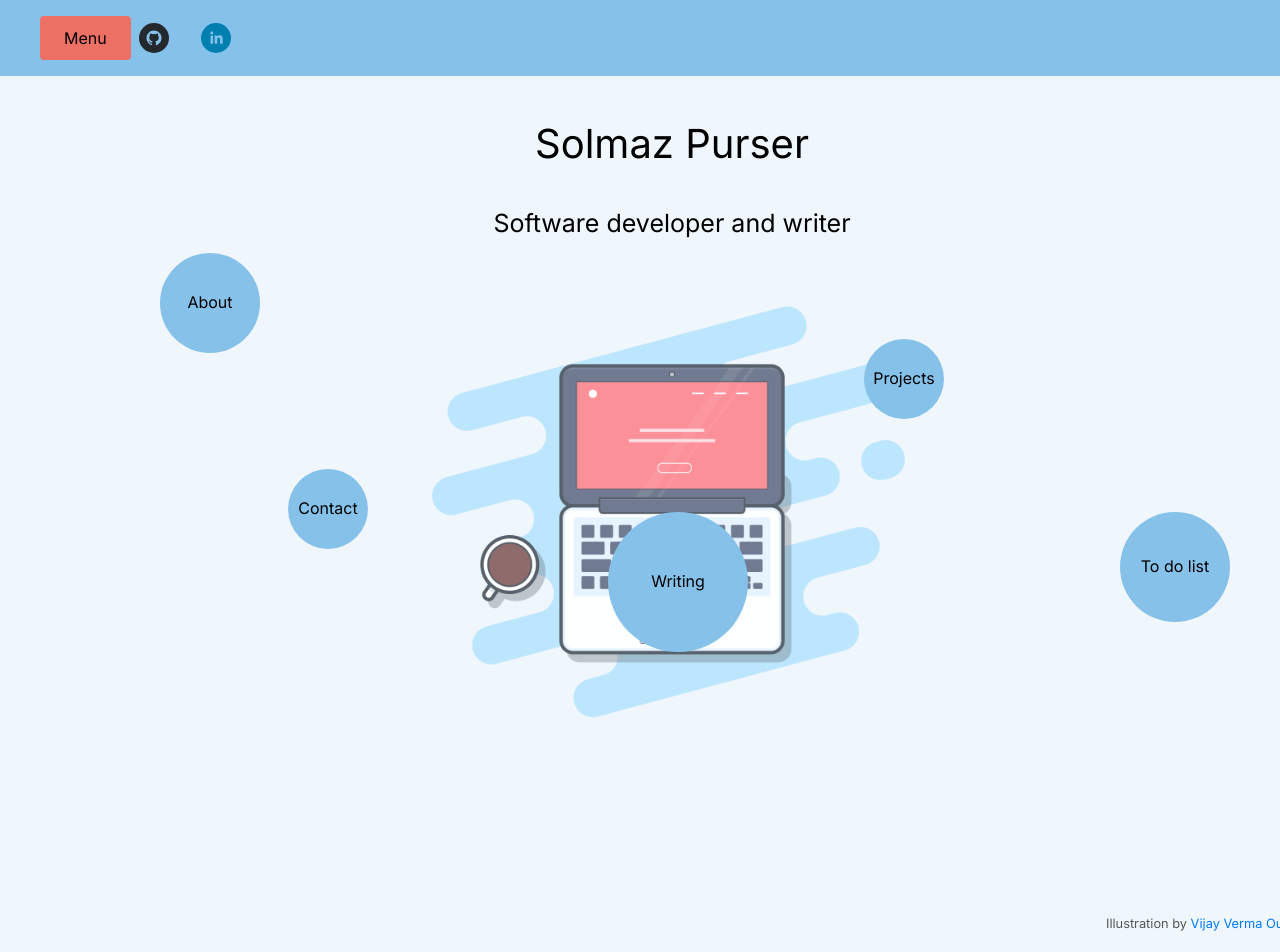
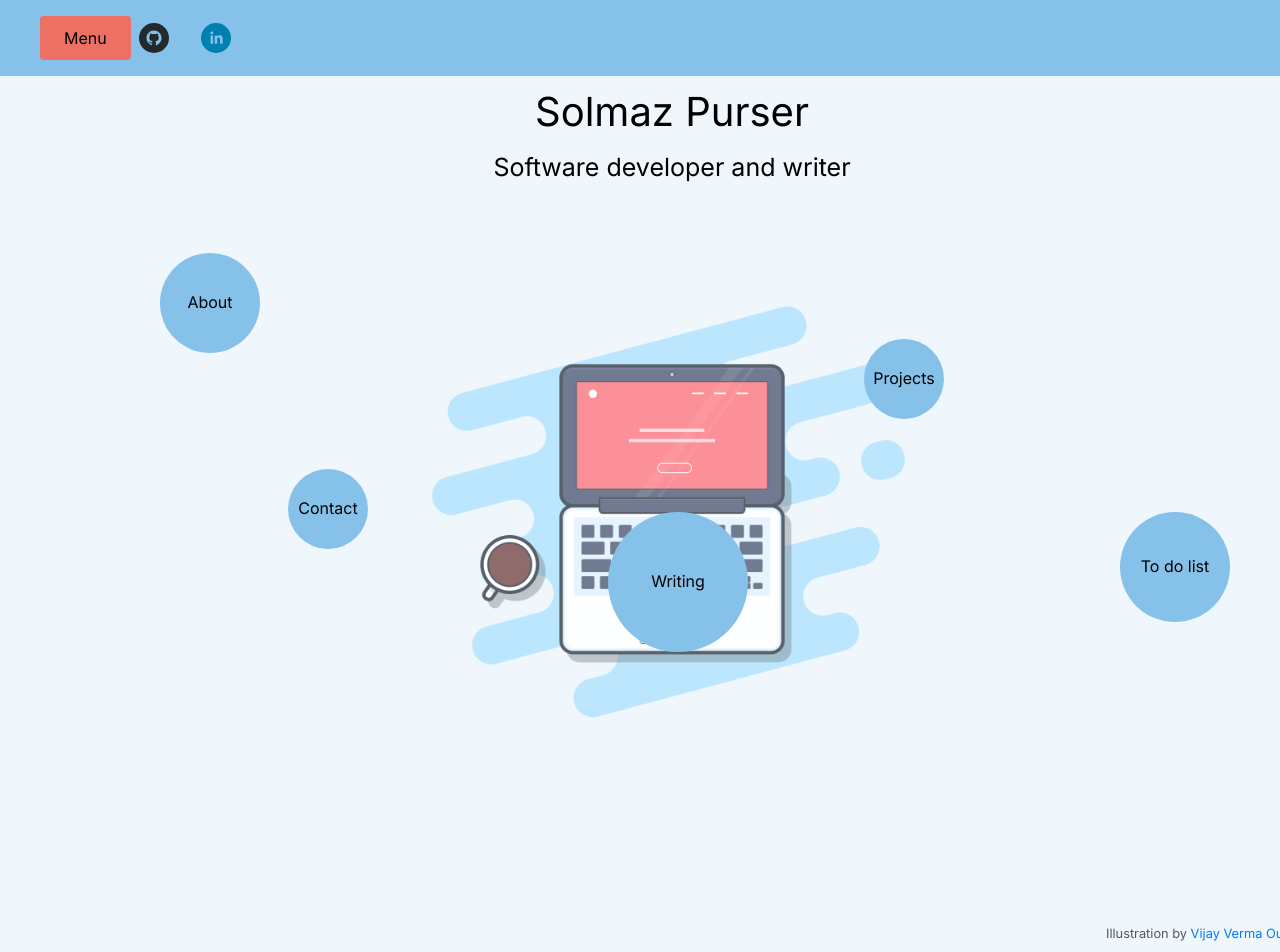
Before and after one commit to bookloversolmaz/django-website-react, a React (Create React App) app in the folder frontend/: page / in a window 1280 px wide. Shown: the top 952 px of the page. Built offline with nearby package versions, Linux system fonts and the light colour scheme.

Commit message:
added image to homepage

```diff
--- a/frontend/src/components/home/home.css
+++ b/frontend/src/components/home/home.css
@@ -6,11 +6,13 @@
 }
 
 .home-container h1 {
-  margin-top: 0; /* Remove additional margin */
+  font-size: 40px; /* Match size defined in index.css */
+  margin-top: -2rem; /* Remove additional margin */
 }
 
 .home-container h2 {
-  margin-top: 1rem; /* Spacing below h1 */
+  font-size: 25px; /* Match size defined in index.css */
+  margin-top: -1.5rem; /* Spacing below h1 */
 }
 
 /* Individual link bubbles */
@@ -104,7 +106,7 @@
 
 .attribution {
   position: absolute; /* Position the footer relative to the viewport */
-  bottom: 10px; /* Distance from the bottom edge of the page */
+  bottom: 0px; /* Distance from the bottom edge of the page */
   right: 10px; /* Distance from the right edge of the page */
   font-size: 0.8rem; /* Slightly smaller text for subtlety */
   color: #555; /* Neutral color for less prominence */
```
